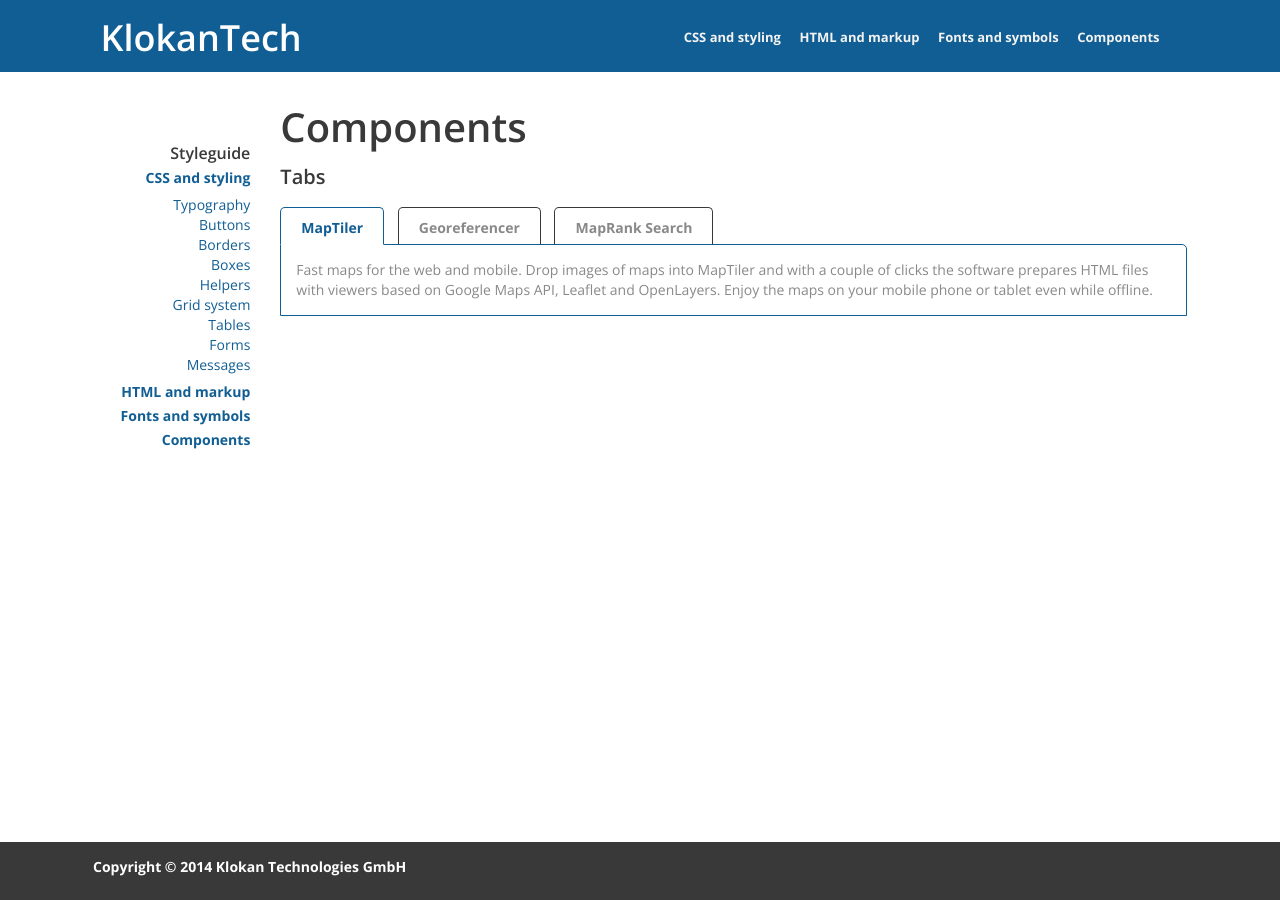
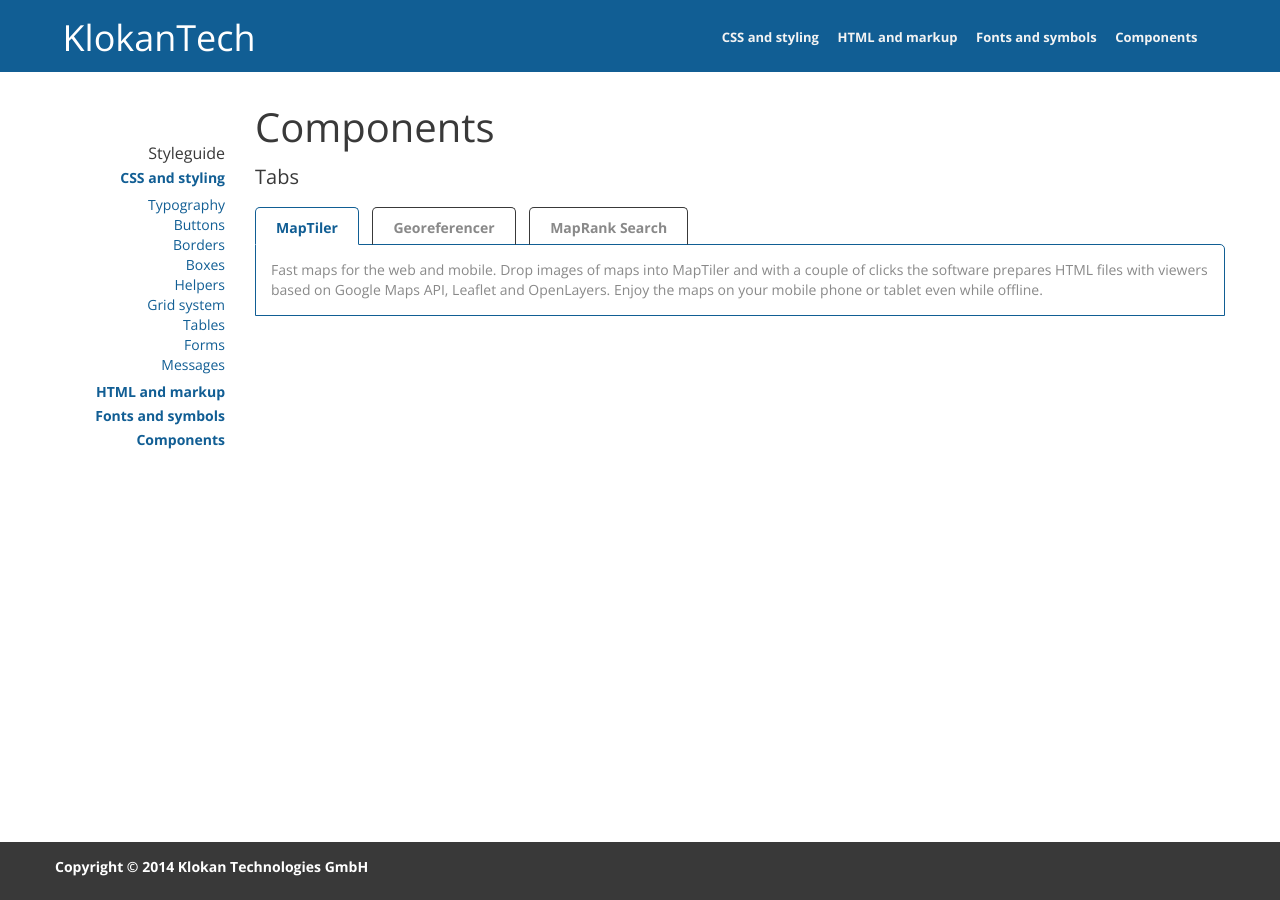
Before and after one commit to klokantech/styles, a Jekyll site: the page built from components.html, in a window 1280 px wide. Built offline with Jekyll 4.4.1, drawn with Linux system fonts in a browser that asks for light colours.

Commit message:
maptiler

```diff
--- a/_sass/_navbar.scss
+++ b/_sass/_navbar.scss
@@ -146,7 +146,7 @@
 /* MapTiler navbar */
 #mt-nav{
   display: inline-block;
-  margin: 25px 0 25px 0;
+  margin: 22px 0 22px 0;
   float: right;
   ul{
     margin: 0;
@@ -157,11 +157,11 @@
       padding: 15px 20px;
       text-transform: uppercase;
       font-weight: 600;
-
-      a{color: #fff;
-
+      a{
+        color: #fff;
         &:hover{text-decoration: none; color: #fff;}
       }
+      .btn-stroke-white{text-transform: none;}
     }
   }
 }
--- a/_sass/_typography.scss
+++ b/_sass/_typography.scss
@@ -15,7 +15,6 @@
 
   &.mt{
     font-family: $font-secondary;
-    font-weight: normal;
   }
 }
 
--- a/_sass/_variables.scss
+++ b/_sass/_variables.scss
@@ -37,7 +37,7 @@
 /* Headings */
 $headings-font-weight-h1: normal;
 $headings-font-family: $font-primary;
-$headings-font-weight: 600;
+$headings-font-weight: normal;
 $headings-line-height: 100%;
 $headings-color: $color-gray-dark;
 
@@ -57,7 +57,7 @@
 $padding-x: 15px;
 
 /* Container */
-$container-max: 1124px;
+$container-max: 1200px;
 $container-width: 95%;
 $container-padding-x: 0;
 $container-padding-y: 0;
```
